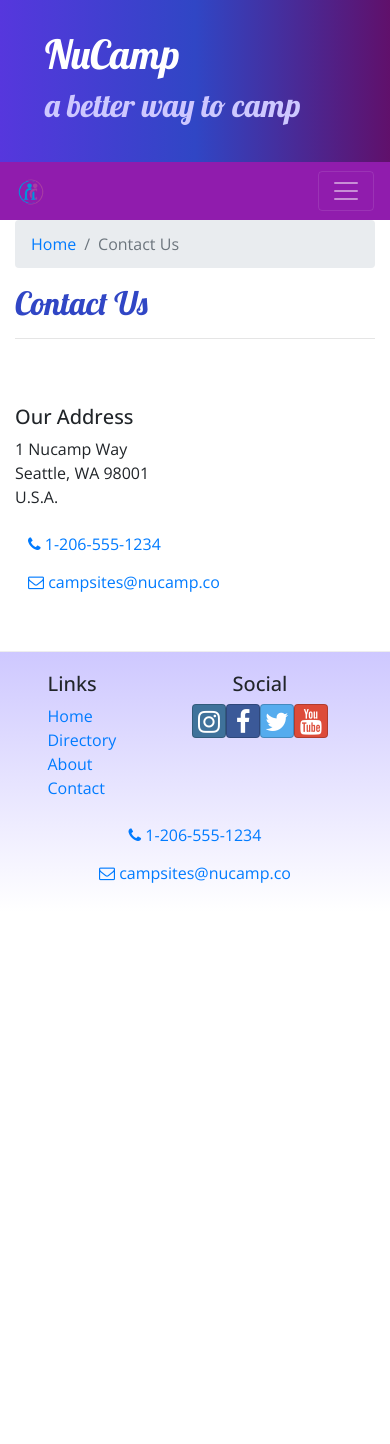
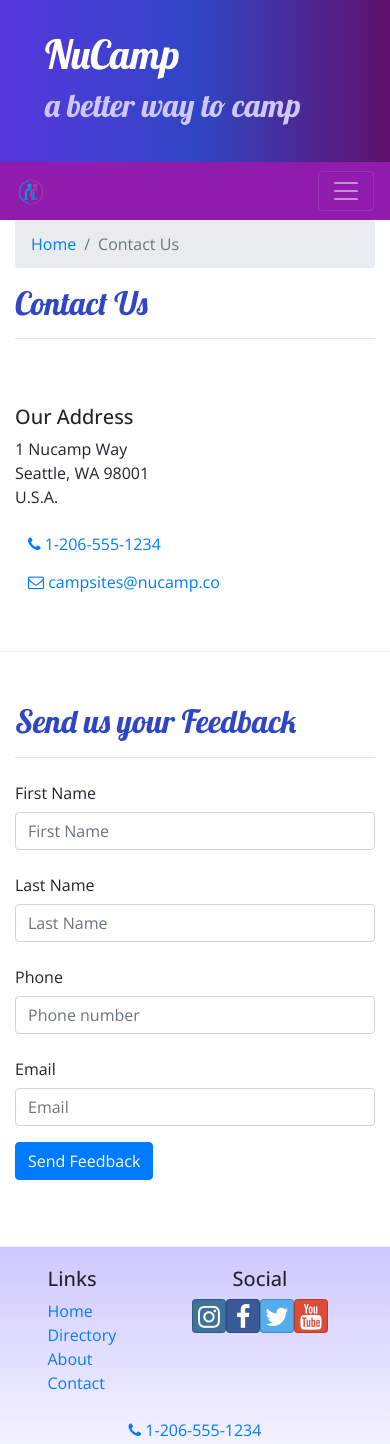
Before and after one commit to markv23/git-react-test, a React (Create React App) app: page /contactus in a window 390 px wide. Shown: the top 1444 px of the page. Before the commit the page ends 912 px from the top, so only its background shows below. Built offline with nearby package versions, Linux system fonts and the light colour scheme.

Commit message:
Controlled Form Validation

```diff
--- a/src/components/ContactComponent.js
+++ b/src/components/ContactComponent.js
@@ -1,8 +1,107 @@
-import React from "react";
-import { Breadcrumb, BreadcrumbItem } from "reactstrap";
+import React, { Component } from "react";
+import {
+	Breadcrumb,
+	BreadcrumbItem,
+	Button,
+	Form,
+	FormGroup,
+	Label,
+	Input,
+	Col,
+	FormFeedback
+} from "reactstrap";
 import { Link } from "react-router-dom";
 
-function Contact(props) {
+class Contact extends Component {
+	constructor(props) {
+		super(props);
+
+		this.state = {
+			firstName: "",
+			lastName: "",
+			phoneNum: "",
+			email: "",
+			agree: false,
+			contactType: "By Phone",
+			feedback: "",
+			touched: {
+				firstName: false,
+				lastName: false,
+				phoneNum: false,
+				email: false,
+			},
+		};
+
+		this.handleInputChange = this.handleInputChange.bind(this);
+		this.handleSubmit = this.handleSubmit.bind(this);
+	}
+
+	validate(firstName, lastName, phoneNum, email) {
+		const errors = {
+			firstName: "",
+			lastName: "",
+			phoneNum: "",
+			email: "",
+		};
+
+		if (this.state.touched.firstName) {
+			if (firstName.length < 2) {
+				errors.firstName = "First name must be at least 2 characters.";
+			} else if (firstName.length > 15) {
+				errors.firstName = "First name must be 15 or less characters.";
+			}
+		}
+
+		if (this.state.touched.lastName) {
+			if (lastName.length < 2) {
+				errors.lastName = "Last name must be at least 2 characters.";
+			} else if (lastName.length > 15) {
+				errors.lastName = "Last name must be 15 or less characters.";
+			}
+		}
+
+		const reg = /^\d+$/;
+		if (this.state.touched.phoneNum && !reg.test(phoneNum)) {
+			errors.phoneNum = "The phone number should contain only numbers.";
+		}
+
+		if (this.state.touched.email && !email.includes("@")) {
+			errors.email = "Email should contain a @";
+		}
+
+		return errors;
+	}
+
+	handleBlur = (field) => () => {
+		this.setState({
+			touched: { ...this.state.touched, [field]: true },
+		});
+	};
+
+	handleInputChange(event) {
+		const target = event.target;
+		const name = target.name;
+		const value = target.type === "checkbox" ? target.checked : target.value;
+
+		this.setState({
+			[name]: value,
+		});
+	}
+
+	handleSubmit(event) {
+		console.log("Current state is: " + JSON.stringify(this.state));
+		alert("Current state is: " + JSON.stringify(this.state));
+		event.preventDefault();
+	}
+
+	render() {
+	const errors = this.validate(
+	this.state.firstName,
+	this.state.lastName,
+	this.state.phoneNum,
+	this.state.email
+);
+
 		return (
 			<div className="container">
 				<div className="row">
@@ -43,8 +142,98 @@ function Contact(props) {
 						</a>
 					</div>
 				</div>
+				<div className="row row-content">
+					<div className="col-12">
+						<h2>Send us your Feedback</h2>
+						<hr />
+					</div>
+					<div className="col-md-10">
+						<Form onSubmit={this.handleSubmit}>
+							<FormGroup row>
+								<Label htmlFor="firstName" md={2}>
+									First Name
+								</Label>
+								<Col md={10}>
+									<Input
+										type="text"
+										id="firstName"
+										name="firstName"
+										placeholder="First Name"
+										value={this.state.firstName}
+										invalid={errors.firstName}
+										onBlur={this.handleBlur("firstName")}
+										onChange={this.handleInputChange}
+									/>
+									<FormFeedback>{errors.firstName}</FormFeedback>
+								</Col>
+							</FormGroup>
+							<FormGroup row>
+								<Label htmlFor="lastName" md={2}>
+									Last Name
+								</Label>
+								<Col md={10}>
+									<Input
+										type="text"
+										id="lastName"
+										name="lastName"
+										placeholder="Last Name"
+										value={this.state.lastName}
+										invalid={errors.lastName}
+										onBlur={this.handleBlur("lastName")}
+										onChange={this.handleInputChange}
+									/>
+									<FormFeedback>{errors.lastName}</FormFeedback>
+								</Col>
+							</FormGroup>
+							<FormGroup row>
+								<Label htmlFor="phoneNum" md={2}>
+									Phone
+								</Label>
+								<Col md={10}>
+									<Input
+										type="tel"
+										id="phoneNum"
+										name="phoneNum"
+										placeholder="Phone number"
+										value={this.state.phoneNum}
+										invalid={errors.phoneNum}
+										onBlur={this.handleBlur("phoneNum")}
+										onChange={this.handleInputChange}
+									/>
+									<FormFeedback>{errors.phoneNum}</FormFeedback>
+								</Col>
+							</FormGroup>
+							<FormGroup row>
+								<Label htmlFor="email" md={2}>
+									Email
+								</Label>
+								<Col md={10}>
+									<Input
+										type="email"
+										id="email"
+										name="email"
+										placeholder="Email"
+										value={this.state.email}
+										invalid={errors.email}
+										onBlur={this.handleBlur("email")}
+										onChange={this.handleInputChange}
+									/>
+									<FormFeedback>{errors.email}</FormFeedback>
+								</Col>
+							</FormGroup>
+							<FormGroup row>
+								<Col md={{ size: 10, offset: 2 }}>
+									<Button type="submit" color="primary">
+										Send Feedback
+									</Button>
+								</Col>
+							</FormGroup>
+						</Form>
+					</div>
+				</div>
 			</div>
 		);
 	}
+}
 
 export default Contact;
```
Lines whose indentation alone changed are shown as unchanged.
